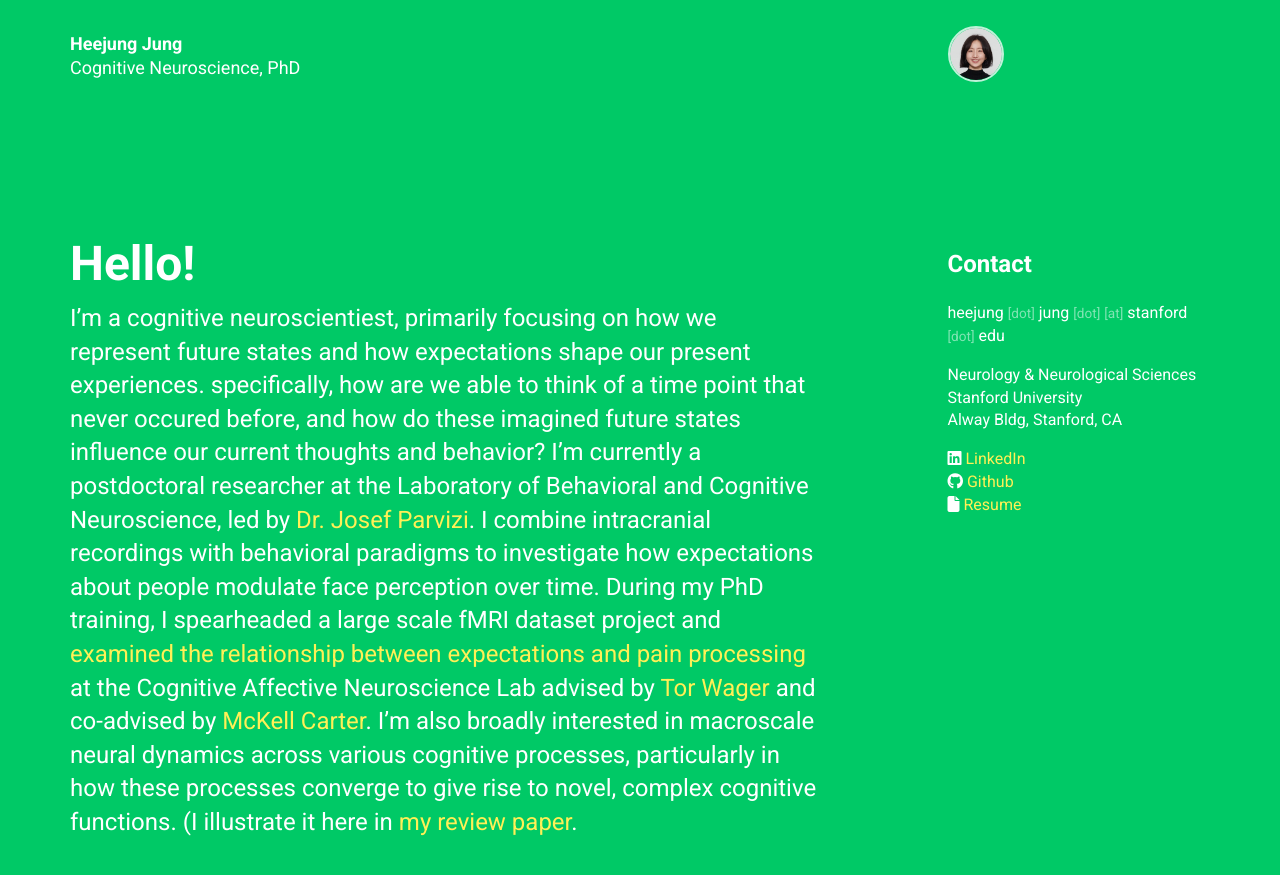
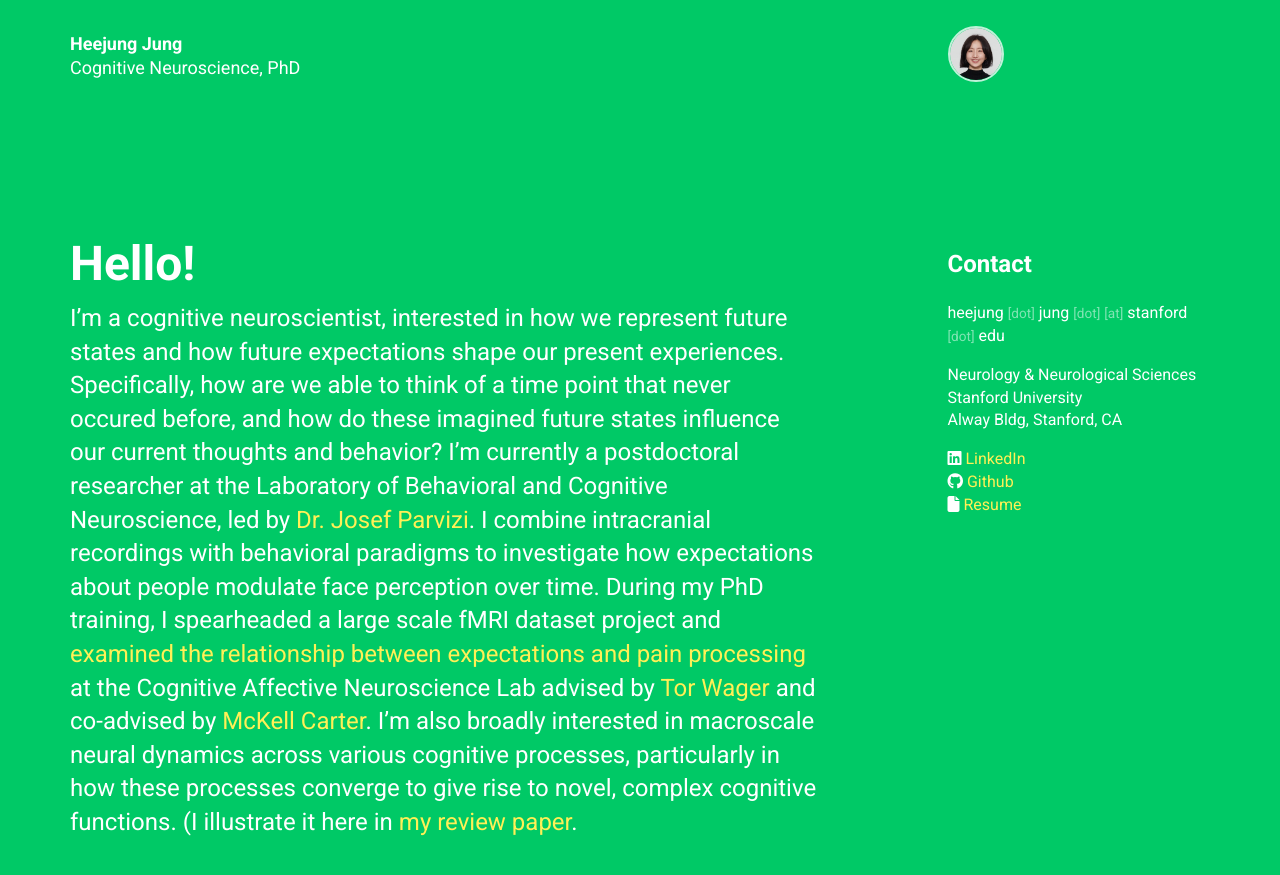
Before and after one commit to jungheejung/jungheejung.github.io, a Jekyll site: the page built from index.html, in a window 1280 px wide and 900 px high. Shown: the top 875 px of the window. Built offline with Jekyll 4.4.1, drawn with Linux system fonts in a browser that asks for light colours; nearby versions of some CDN libraries.

Commit message:
BUG: fix typo

```diff
--- a/_data/personal.yml
+++ b/_data/personal.yml
@@ -30,8 +30,8 @@ profiles:
 intro:
   title: Hello!
   body: >
-    I'm a cognitive neuroscientiest, primarily focusing on how we represent future states and how expectations shape our present experiences.
-    specifically, how are we able to think of a time point that never occured before, and how do these imagined future states influence our current thoughts and behavior?
+    I'm a cognitive neuroscientist, interested in how we represent future states and how future expectations shape our present experiences.
+    Specifically, how are we able to think of a time point that never occured before, and how do these imagined future states influence our current thoughts and behavior?
 
     I'm currently a postdoctoral researcher at the Laboratory of Behavioral and Cognitive Neuroscience, led by [Dr. Josef Parvizi](https://med.stanford.edu/parvizi-lab/people.html).
     I combine intracranial recordings with behavioral paradigms to investigate how expectations about people modulate face perception over time.
```
